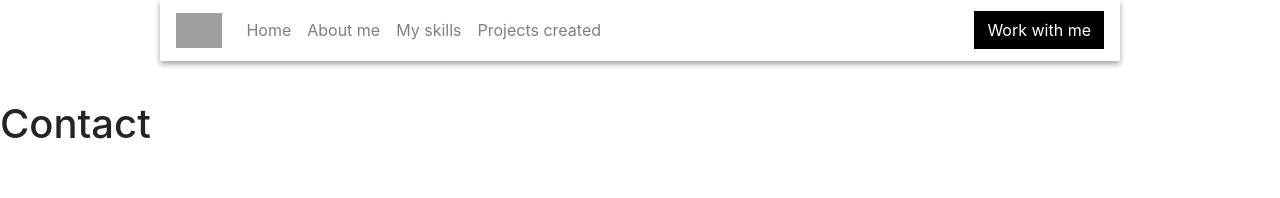
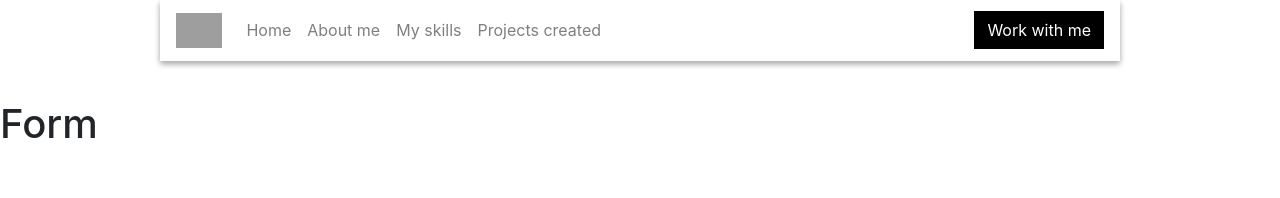
Before and after one commit to AlejandroMilan/MilanPortfolio, a Nuxt app: page /contact in a window 1280 px wide. Shown: the top 198 px of the page. Built offline with nearby package versions, Linux system fonts and the light colour scheme; grey boxes are pictures that could not be loaded.

Commit message:
Contact form component added to contact page

```diff
--- a/pages/contact.vue
+++ b/pages/contact.vue
@@ -1,8 +1,16 @@
 <template>
-  <h1>Contact</h1>
+  <main>
+    <ContactForm></ContactForm>
+  </main>
 </template>
 
 <script lang="ts">
 import Vue from 'vue'
-export default Vue.extend({})
+import ContactForm from '~/components/contact_page-components/ContactForm.vue'
+
+export default Vue.extend({
+  components: {
+    ContactForm,
+  },
+})
 </script>
```
